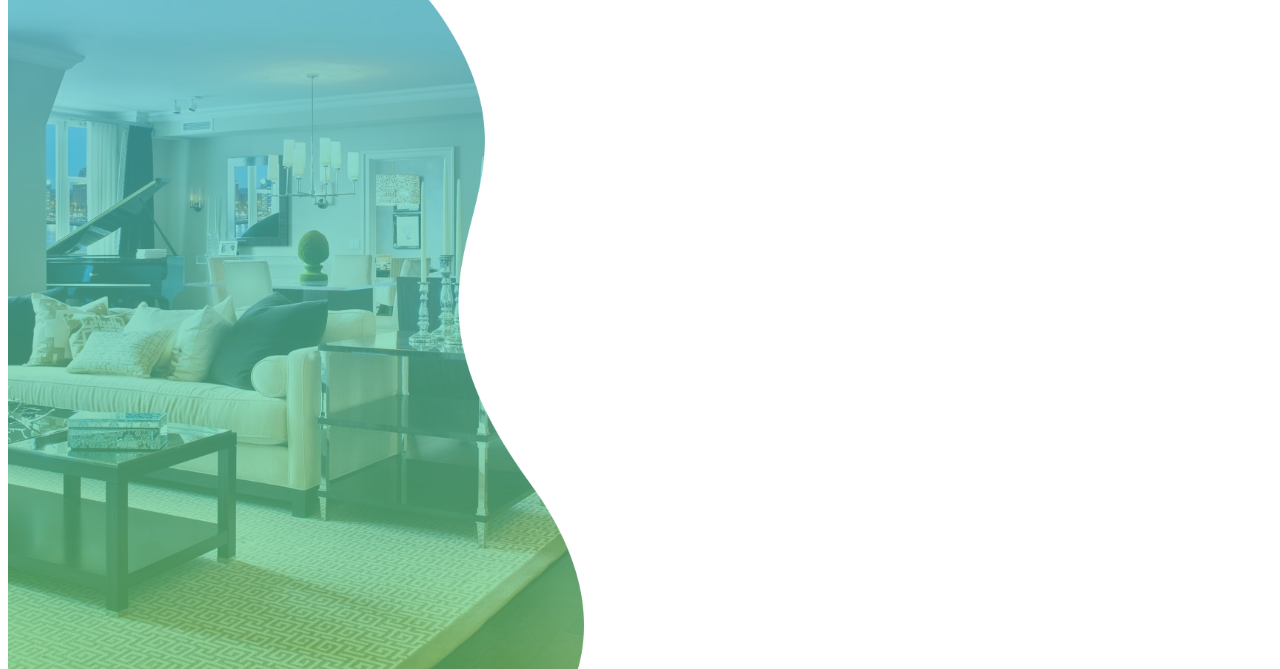
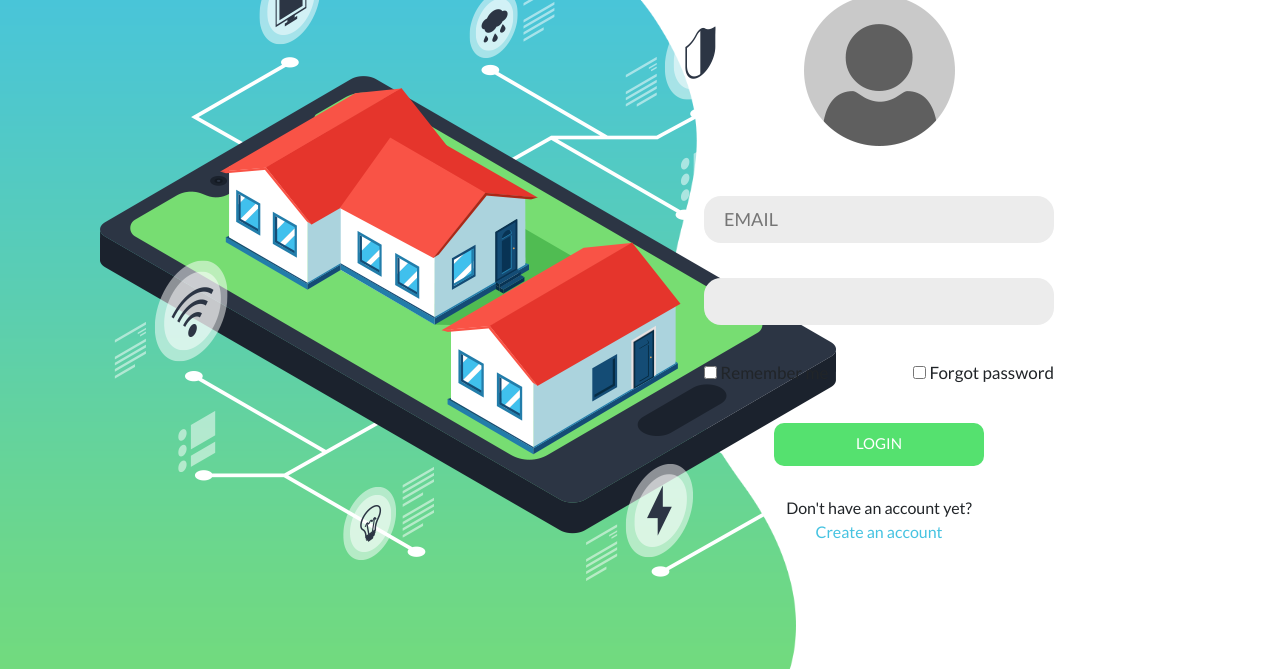
Before and after one commit to karolina-siemieniuk-morawska/switch, a plain HTML site: page login.html in a window 1280 px wide. Shown: the part 131-800 px from the top of the page. Drawn offline with nearby package versions, Linux system fonts and the light colour scheme.

Commit message:
almost finished layout 2

```diff
--- a/login.html
+++ b/login.html
@@ -3,8 +3,64 @@
   <head>
     <meta charset="UTF-8" />
     <meta name="viewport" content="width=device-width, initial-scale=1.0" />
-    <link rel="stylesheet" href="./style.css" />
-    <title>Switch</title>
+
+    <!-- Bootstrap CSS -->
+    <link
+      rel="stylesheet"
+      href="https://stackpath.bootstrapcdn.com/bootstrap/4.3.1/css/bootstrap.min.css"
+      integrity="sha384-ggOyR0iXCbMQv3Xipma34MD+dH/1fQ784/j6cY/iJTQUOhcWr7x9JvoRxT2MZw1T"
+      crossorigin="anonymous"
+    />
+
+    <!-- Fontawesome icons -->
+    <link
+      href="https://cdnjs.cloudflare.com/ajax/libs/font-awesome/5.12.1/css/all.min.css"
+      rel="stylesheet"
+    />
+
+    <link rel="stylesheet" href="../styles/style.css" />
+    <link rel="stylesheet" href="../styles/login.css" />
+    <title>Login</title>
   </head>
-  <body></body>
+  <body>
+    <!-- Logo -->
+    <a class="logo"><img src="./assets/images/logo-white.png" alt="logo" /></a>
+    <div class="login-form">
+      <!-- Avatar -->
+      <img src="assets/images/avatar.png" alt="avatar" />
+
+      <!-- Form -->
+      <form action="" class="">
+        <!-- Email -->
+        <input class="email" type="email" placeholder="EMAIL" />
+
+        <!-- Password -->
+        <input class="password" type="password" />
+
+        <!-- Checkboxes -->
+        <div class="checkboxes">
+          <label
+            ><input type="checkbox" id="remember" name="remember" />
+            Remember me
+          </label>
+          <label for="forgot-password">
+            <input
+              type="checkbox"
+              id="forgot-password"
+              name="forgot-password"
+            />
+            Forgot password
+          </label>
+        </div>
+        <!-- Login button -->
+        <button class="login-button">Login</button>
+      </form>
+
+      <!-- Create account info -->
+      <div class="create-account">
+        <p>Don't have an account yet?</p>
+        <p><a href="">Create an account</a></p>
+      </div>
+    </div>
+  </body>
 </html>
--- a/style.css
+++ b/styles/index.css
@@ -1,35 +1,12 @@
-/* Font definitions */
-@font-face {
-  font-family: "latobold";
-  src: url("./assets/fonts/lato-bold-webfont.woff2") format("woff2"),
-    url("./assets/fonts/lato-bold-webfont.woff") format("woff");
-  font-weight: normal;
-  font-style: normal;
-}
-
-@font-face {
-  font-family: "latoregular";
-  src: url("./assets/fonts/lato-regular-webfont.woff2") format("woff2"),
-    url("./assets/fonts/lato-regular-webfont.woff") format("woff");
-  font-weight: normal;
-  font-style: normal;
-}
-
-/* General styles */
-body {
-  font-family: "latoregular";
-  font-size: 15px;
-}
-
 /* Page side image */
 body:before {
   content: "";
-  background-image: url("./assets/images/side-image.png");
+  background-image: url("../assets/images/side-image.png");
   background-repeat: no-repeat;
   background-size: contain;
   height: 100%;
   width: 100%;
-  position: absolute;
+  position: fixed;
   top: 0;
   z-index: -2;
 }
@@ -40,7 +17,7 @@ body:before {
   min-width: 900px;
   width: 50vw;
   margin-top: 8vh;
-  margin-right: 12vw;
+  margin-right: 10vw;
 }
 
 /* Navigation bar */
@@ -102,13 +79,18 @@ body:before {
 
 /* Dashboard */
 
+section {
+  padding-right: 10px !important;
+  padding-left: 10px !important;
+}
+
 section > * {
   background-color: #717171;
   color: white;
-  margin-bottom: 30px;
+  margin-bottom: 25px;
   border-radius: 15px;
   padding: 10px;
-  height: 270px;
+  min-height: 300px;
   display: flex;
   flex-direction: column;
   align-items: center;
@@ -130,11 +112,11 @@ section > * {
 }
 
 .temp {
-  content: url("./assets/images/thermometer.png");
+  content: url("../assets/images/thermometer.png");
 }
 
 .humid {
-  content: url("./assets/images/river.png");
+  content: url("../assets/images/river.png");
 }
 
 .room-conditions h3 {
--- /dev/null
+++ b/styles/login.css
@@ -0,0 +1,122 @@
+body {
+  height: 100vh;
+  display: flex;
+  align-items: center;
+  justify-content: center;
+}
+
+/* Page side image */
+body::before {
+  content: "";
+  background-image: url("../assets/images/side-shape.png");
+  background-repeat: no-repeat;
+  background-size: contain;
+  height: 100%;
+  width: 100%;
+  position: fixed;
+  top: 0;
+  z-index: -2;
+}
+
+body::after {
+  content: url("../assets/images/house.png");
+  display: block;
+  position: fixed;
+  z-index: -1;
+  top: 0;
+  left: 100px;
+  display: flex;
+  align-items: center;
+  height: 100%;
+}
+
+.logo {
+  position: fixed;
+  top: 50px;
+  left: 100px;
+  display: block;
+}
+
+.container {
+  height: 60vh;
+  position: relative;
+  max-width: 1600px !important;
+  display: flex;
+  align-items: center;
+}
+
+.row {
+  width: 100%;
+  height: 100%;
+  display: flex;
+  justify-content: center;
+}
+
+.login-form {
+  position: fixed;
+  left: 55%;
+  width: 350px;
+  display: flex;
+  flex-direction: column;
+  align-items: center;
+  justify-content: space-between;
+}
+
+.login-form img {
+  margin-bottom: 50px;
+}
+
+form {
+  display: flex;
+  flex-direction: column;
+  align-items: center;
+  justify-content: space-between;
+  width: 100%;
+  height: 50%;
+}
+
+.email,
+.password {
+  display: block;
+  width: 100%;
+  border: none;
+  border-radius: 17px;
+  background: #ececec;
+  padding: 10px 20px;
+  font-size: 18px;
+  margin-bottom: 35px;
+}
+
+.checkboxes {
+  width: 100%;
+  display: flex;
+  align-items: center;
+  justify-content: space-between;
+  font-size: 17px;
+  font-weight: 100;
+}
+
+button {
+  background: #55e16f;
+  border-radius: 10px;
+  padding: 10px;
+  text-align: center;
+  color: white;
+  text-transform: uppercase;
+  border: none;
+  width: 60%;
+  margin: 30px 0;
+}
+
+.create-account {
+  text-align: center;
+}
+
+.create-account p {
+  margin-bottom: 0 !important;
+  font-size: 16px;
+}
+
+.create-account a {
+  color: #46c3e1;
+}
--- /dev/null
+++ b/styles/style.css
@@ -0,0 +1,22 @@
+/* Font definitions */
+@font-face {
+  font-family: "latobold";
+  src: url("../assets/fonts/lato-bold-webfont.woff2") format("woff2"),
+    url("../assets/fonts/lato-bold-webfont.woff") format("woff");
+  font-weight: normal;
+  font-style: normal;
+}
+
+@font-face {
+  font-family: "latoregular";
+  src: url("../assets/fonts/lato-regular-webfont.woff2") format("woff2"),
+    url("../assets/fonts/lato-regular-webfont.woff") format("woff");
+  font-weight: normal;
+  font-style: normal;
+}
+
+/* General styles */
+body {
+  font-family: "latoregular";
+  font-size: 15px;
+}
```
Also changed, not shown: index.html (+16 -7 lines), assets/images/avatar.png (added), assets/images/house.png (added), assets/images/logo-white.png (added), assets/images/side-shape.png (added).
